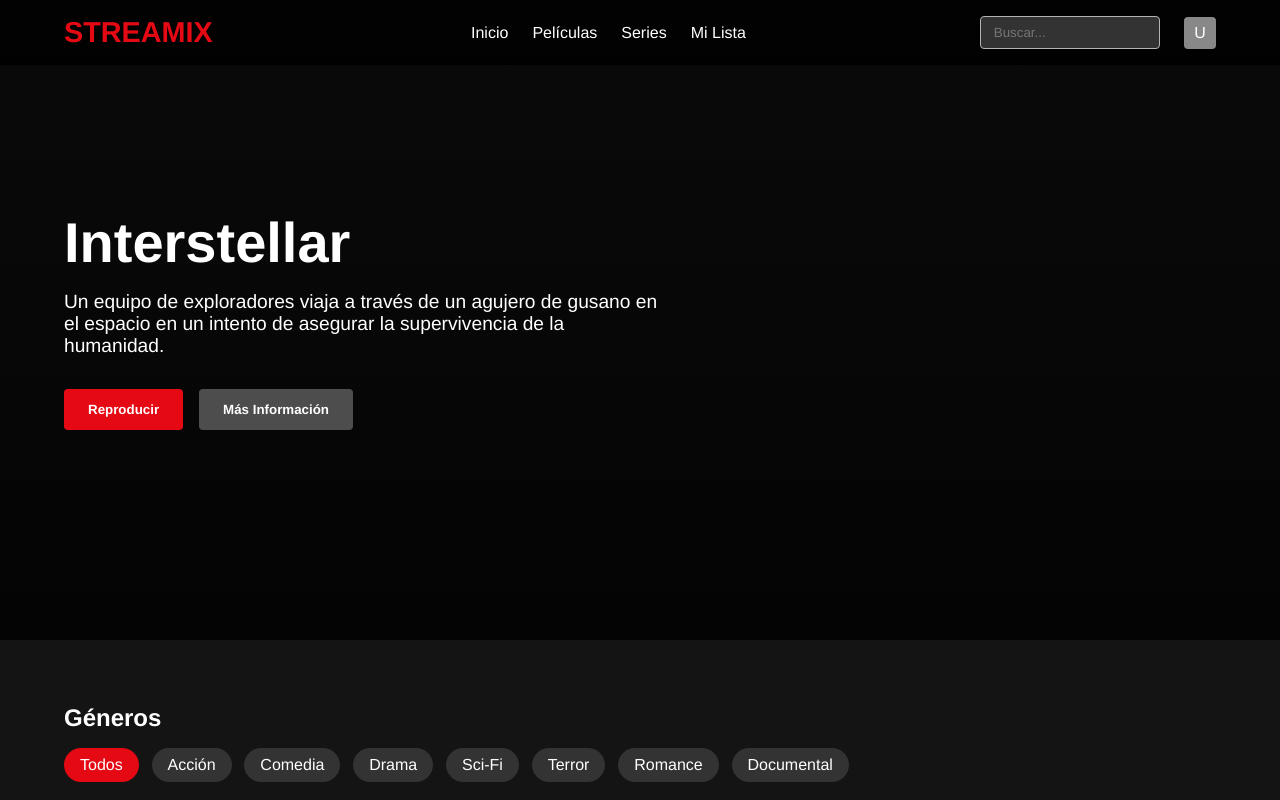
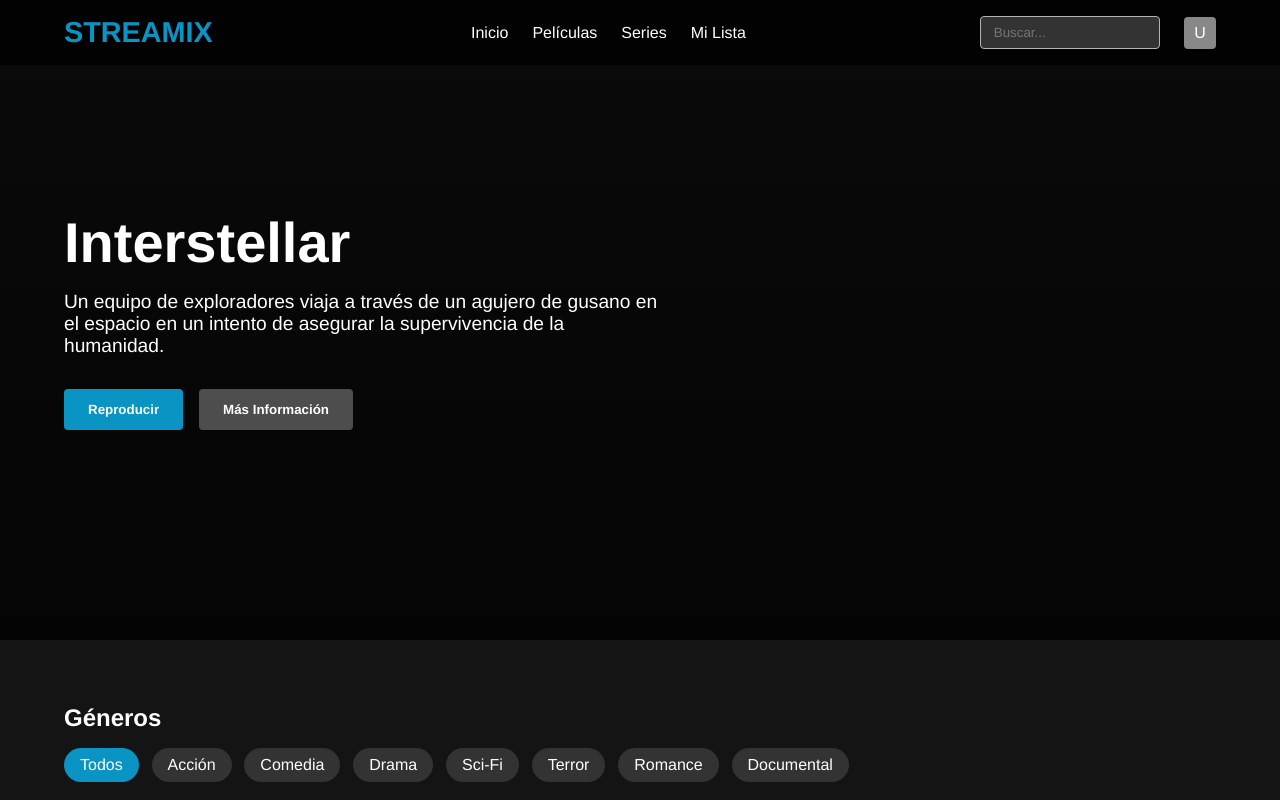
Before and after one commit to lupr08426/streamix, a plain HTML site: page index.html in a window 1280 px wide. Shown: the top 800 px of the page. Drawn offline with Linux system fonts and the light colour scheme.

Commit message:
Update index.html

```diff
--- a/index.html
+++ b/index.html
@@ -6,7 +6,7 @@
     <title>Streamix - Tu Plataforma de Películas</title>
     <style>
         :root {
-            --primary-color: #e50914;
+            --primary-color: #0a94c4;
             --dark-bg: #141414;
             --light-text: #ffffff;
             --gray-text: #b3b3b3;
```
